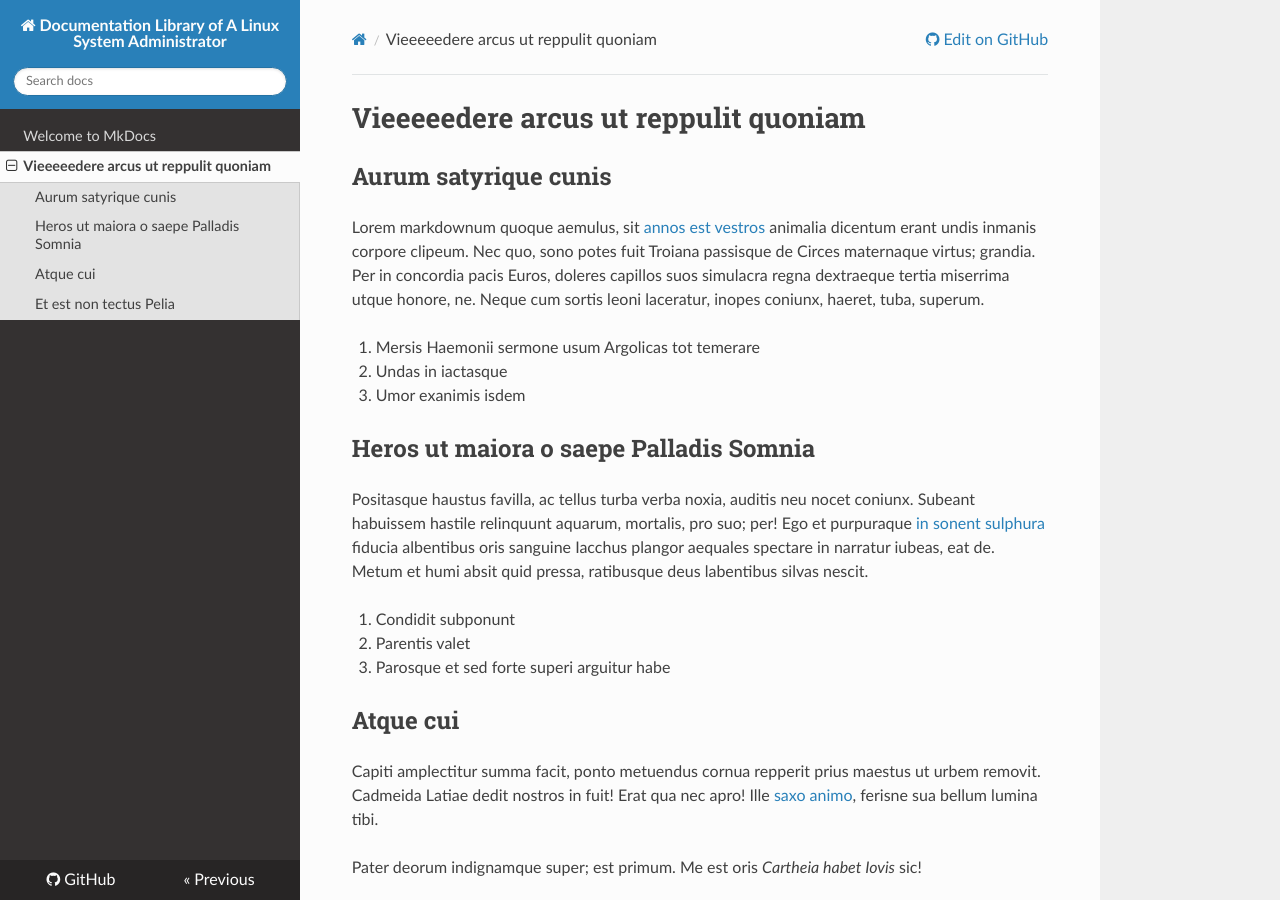
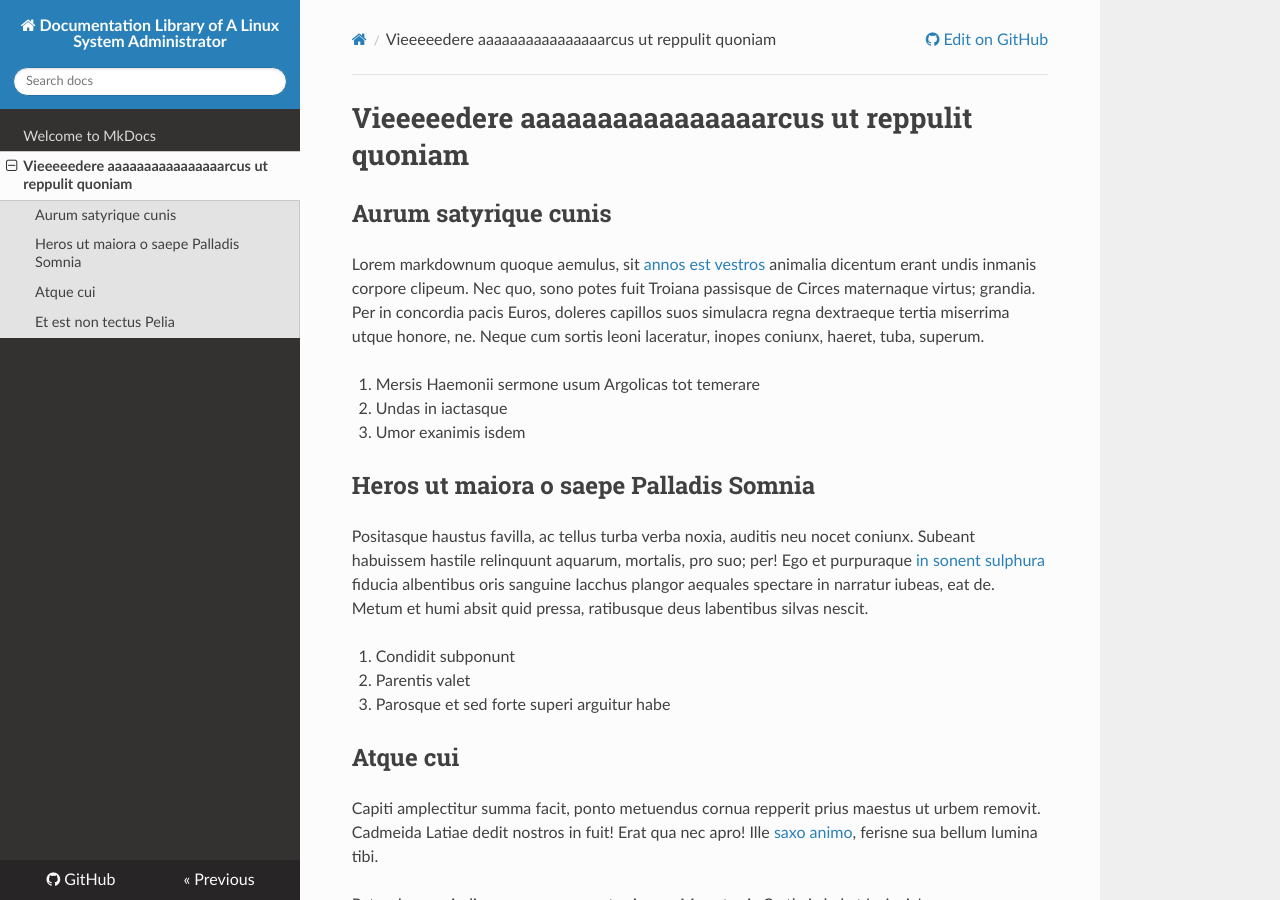
Before and after one commit to iprofor/docs.iprofor.it, an MkDocs documentation site: the page built from markdown/about.md, in a window 1280 px wide and 900 px high. Built offline with MkDocs 1.6.1, drawn with Linux system fonts in a browser that asks for light colours; nearby versions of some CDN libraries; old or Windows-style settings are respelled for this version of MkDocs.

Commit message:
Update about.md

```diff
--- a/markdown/about.md
+++ b/markdown/about.md
@@ -1,4 +1,4 @@
-# Vieeeeedere arcus ut reppulit quoniam
+# Vieeeeedere aaaaaaaaaaaaaaaarcus ut reppulit quoniam
 
 ## Aurum satyrique cunis
 
```
